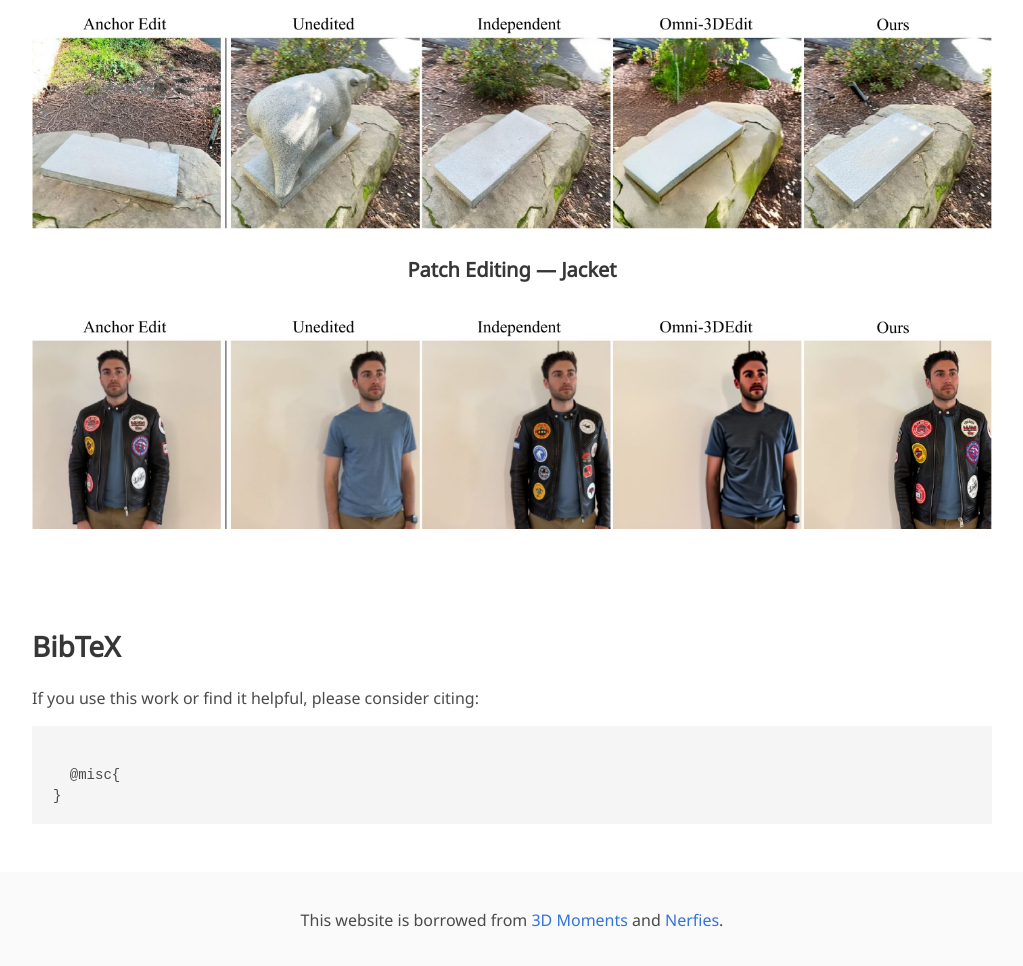
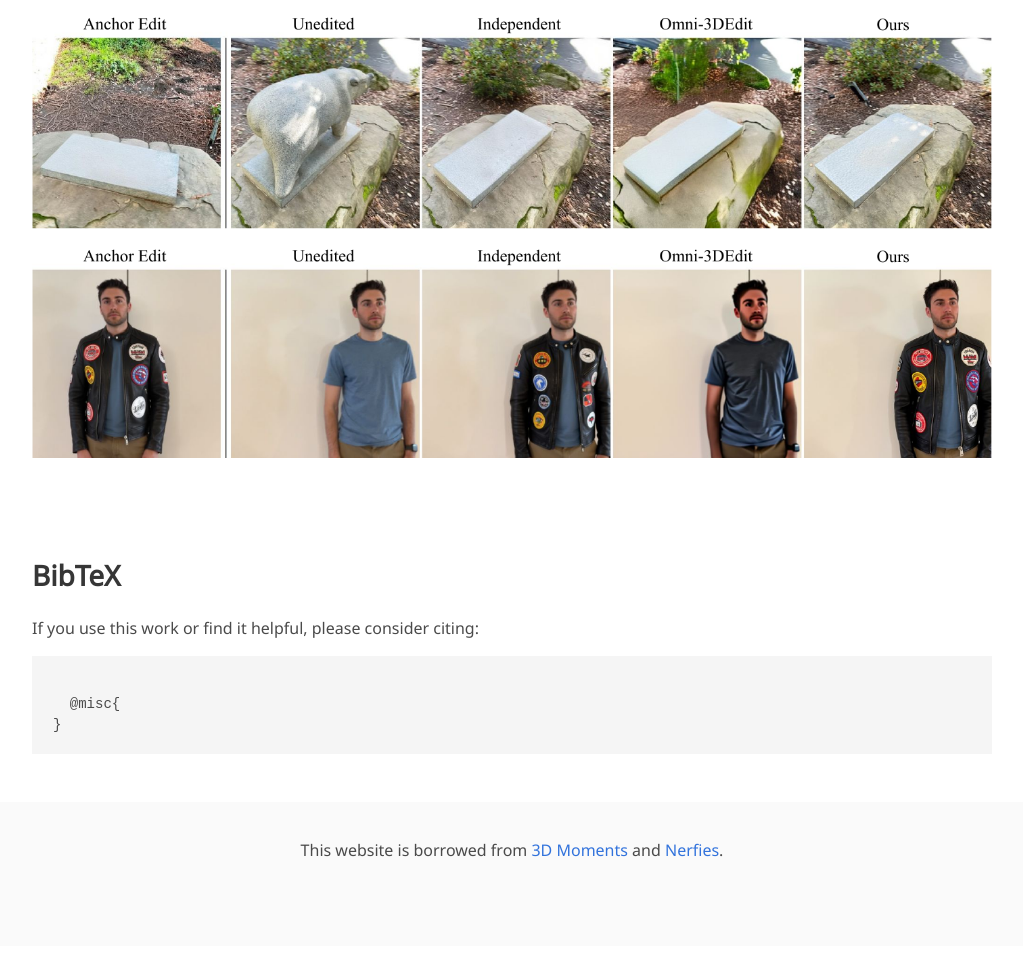
Before and after one commit to GeM-NR/gem-nr.github.io, a plain HTML site: page index.html in a window 1280 px wide. Shown: the part 3113-4079 px from the top of the page, without its empty margins (128-1151 px from the left). Drawn offline with nearby package versions, Linux system fonts and the light colour scheme; some icons are missing; a web font is replaced by a local one.

Commit message:
Update index.html

```diff
--- a/index.html
+++ b/index.html
@@ -183,7 +183,7 @@ We demonstrate the ability of our method to handle edits with significant change
         <!-- <h4 class="title is-5 has-text-centered" style="margin-top: 1.5rem;">Multi-View Editing — Bear Statue Removal</h4> -->
         <img src="static/images/mv_remove_bear_statue.png" style="width:100%;" />
 
-        <h4 class="title is-5 has-text-centered" style="margin-top: 1.5rem;">Patch Editing — Jacket</h4>
+        <!-- <h4 class="title is-5 has-text-centered" style="margin-top: 1.5rem;">Patch Editing — Jacket</h4> -->
         <img src="static/images/patch_jacket.png" style="width:100%;" />
       </div>
     </div>
```
